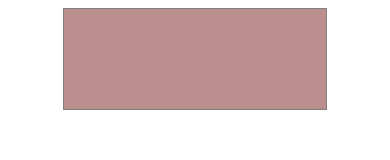
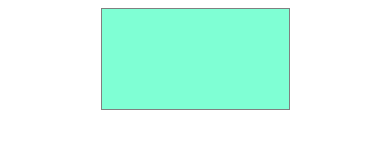
Before and after one commit to andela-tolotin/webbasics, a plain HTML site: page index.html in a window 390 px wide. Drawn offline with Linux system fonts and the light colour scheme.

Commit message:
remove media query

```diff
--- a/css/main.css
+++ b/css/main.css
@@ -5,10 +5,3 @@
     background-color: aquamarine;
     margin: auto;
 }
-
-@media (min-width: 320px) and (max-width: 480px) {
-    #topnav {
-        width: 70%;
-        background-color: rosybrown;
-    }
-}
```
